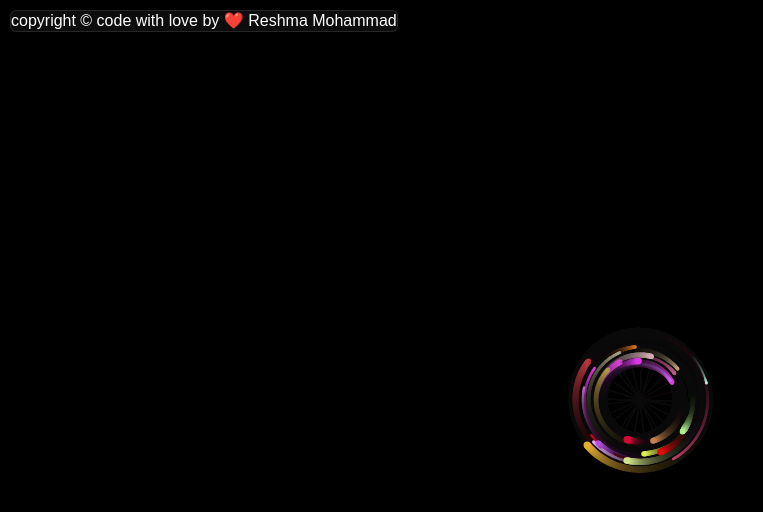
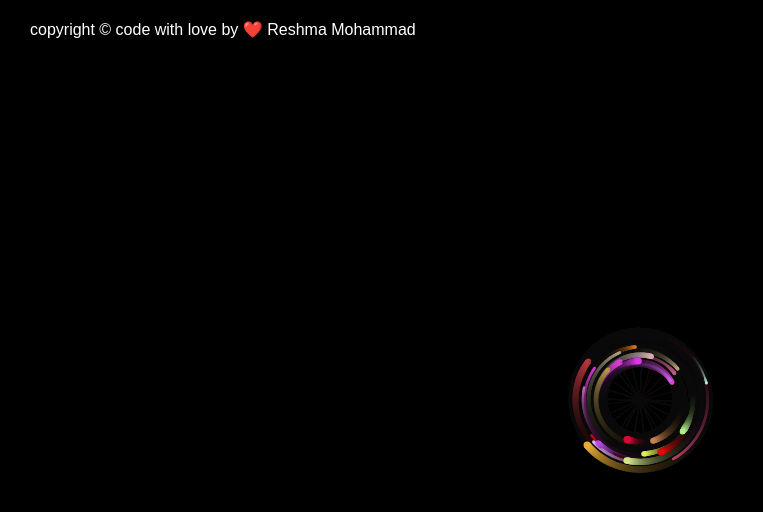
Before and after one commit to reshmamohammad6/CursorInteraction.com, a plain HTML site: page index.html in a window 1280 px wide. Shown: the whole page, without its empty margins (0-763 px from the left). Drawn offline with Linux system fonts and the light colour scheme.

Commit message:
Update index.html

```diff
--- a/index.html
+++ b/index.html
@@ -39,15 +39,15 @@
       .meta-link {
         align-items: center;
         backdrop-filter: blur(3px);
-        background-color: rgba(255, 255, 255, 0.05);
+       /* background-color: rgba(255, 255, 255, 0.05);
         border: 1px solid rgba(255, 255, 255, 0.1);
         border-radius: 6px;
-        box-shadow: 2px 2px 2px rgba(0, 0, 0, 0.1);
+        box-shadow: 2px 2px 2px rgba(0, 0, 0, 0.1);*/
         cursor: pointer;
         display: inline-flex;
         gap: 5px;
         left: 10px;
-        /*padding: 10px 20px;*/
+        padding: 10px 20px;
         position: fixed;
         text-decoration: none;
         transition: background-color 600ms, border-color 600ms;
```
